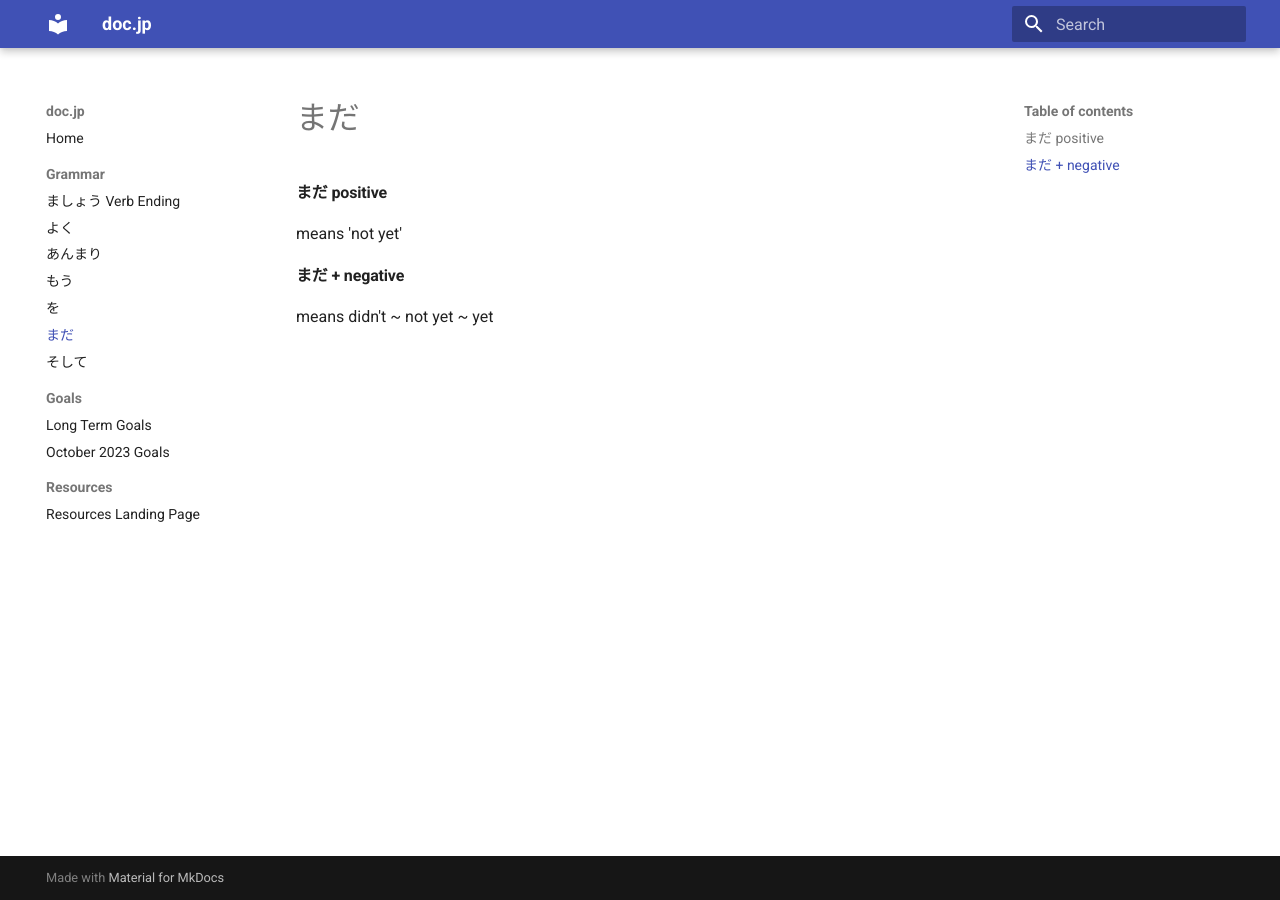
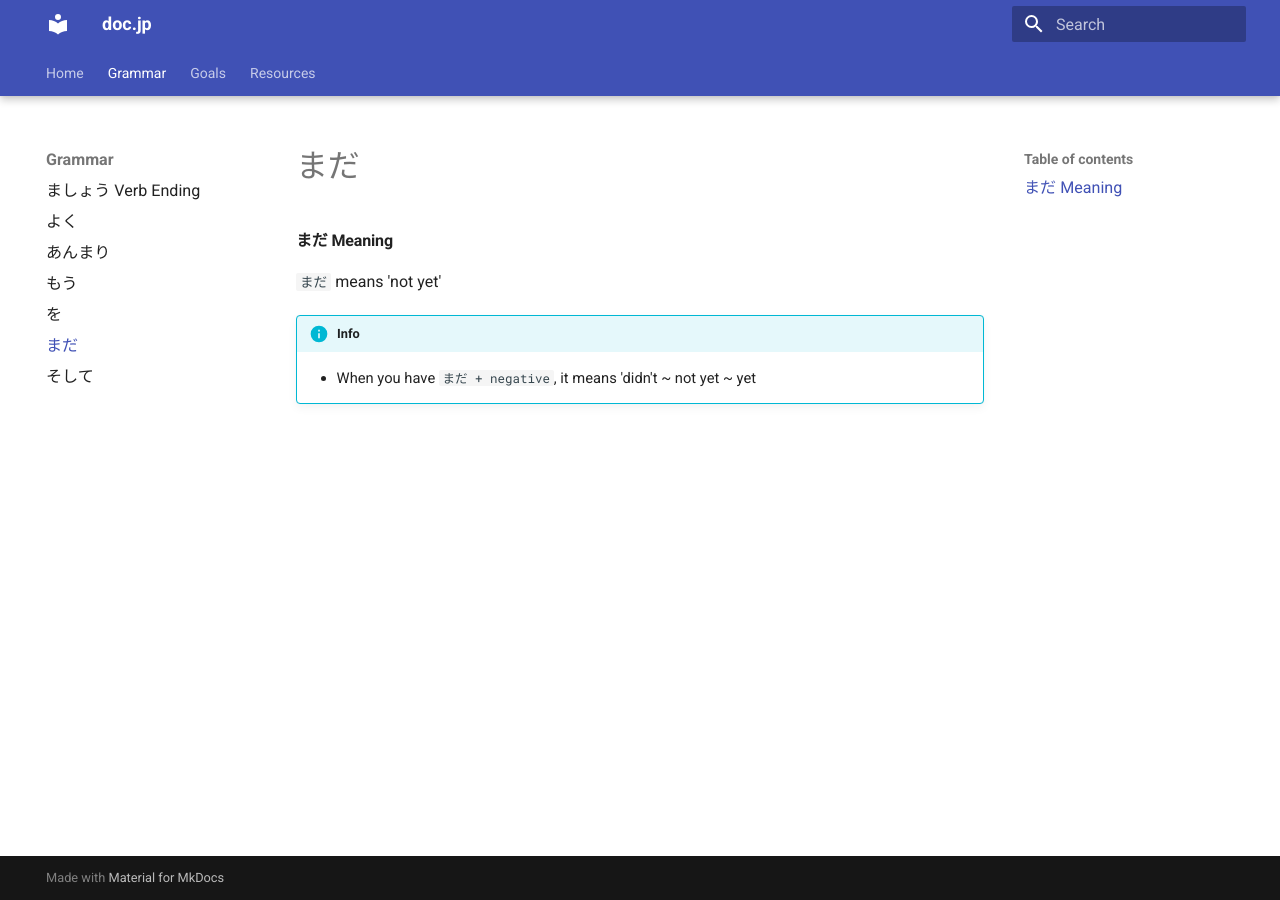
Before and after one commit to tdwaf/doc.jp, an MkDocs documentation site: the page built from docs/grammar/JFZ/まだ.md, in a window 1280 px wide. Built offline with MkDocs 1.6.1 and Material for MkDocs 9.7.7, drawn with Linux system fonts in a browser that asks for light colours.

Commit message:
Adding css and formatting docs
I didn't want to use headers for making the text bigger. I added CSS to alleviate this. Of course, it still needs some work but it's not terrible right now regardless.

- Added CSS stylesheet
- reworked documents that were using headers as a way to make text bigger
- moved images to assets/images as there might be more assets in the future

```diff
--- /dev/null
+++ b/docs/css/styles.css
@@ -0,0 +1,3 @@
+ul {
+  font-size: 115%;
+}
--- a/docs/grammar/JFZ/まだ.md
+++ b/docs/grammar/JFZ/まだ.md
@@ -1,11 +1,9 @@
 # まだ
 
 
-#### まだ positive
+#### まだ Meaning
 
-means 'not yet'
+`まだ` means 'not yet'
 
-
-#### まだ + negative
-
-means didn't ~ not yet ~ yet
+!!! info
+    - When you have `まだ + negative`, it means 'didn't ~ not yet ~ yet
--- a/mkdocs.yml
+++ b/mkdocs.yml
@@ -19,10 +19,14 @@ theme:
   features:
     - navigation.instant
     - navigation.sections
+    - navigation.tabs
+    - navigation.tabs.sticky
     - search.suggest
     - search.highlighting
     - search.share
   name: material
+extra_css:
+  - css/styles.css
 markdown_extensions:
   - toc:
       permalink: true
```
Also changed, not shown: docs/grammar/JFZ/あんまり.md (+1 -1 lines), docs/grammar/JFZ/ましょう.md (+6 -4 lines), docs/grammar/JFZ/もう.md (+3 -3 lines), docs/grammar/JFZ/よく.md (+4 -2 lines), docs/assets/images/あんまり.png (renamed from docs/img/あんまり.png), docs/assets/images/もう-already.png (renamed from docs/img/もう-already.png), docs/assets/images/もう-anymore.png (renamed from docs/img/もう-anymore.png), docs/assets/images/もう-number.png (renamed from docs/img/もう-number.png), docs/assets/images/よく.png (renamed from docs/img/よく.png).
